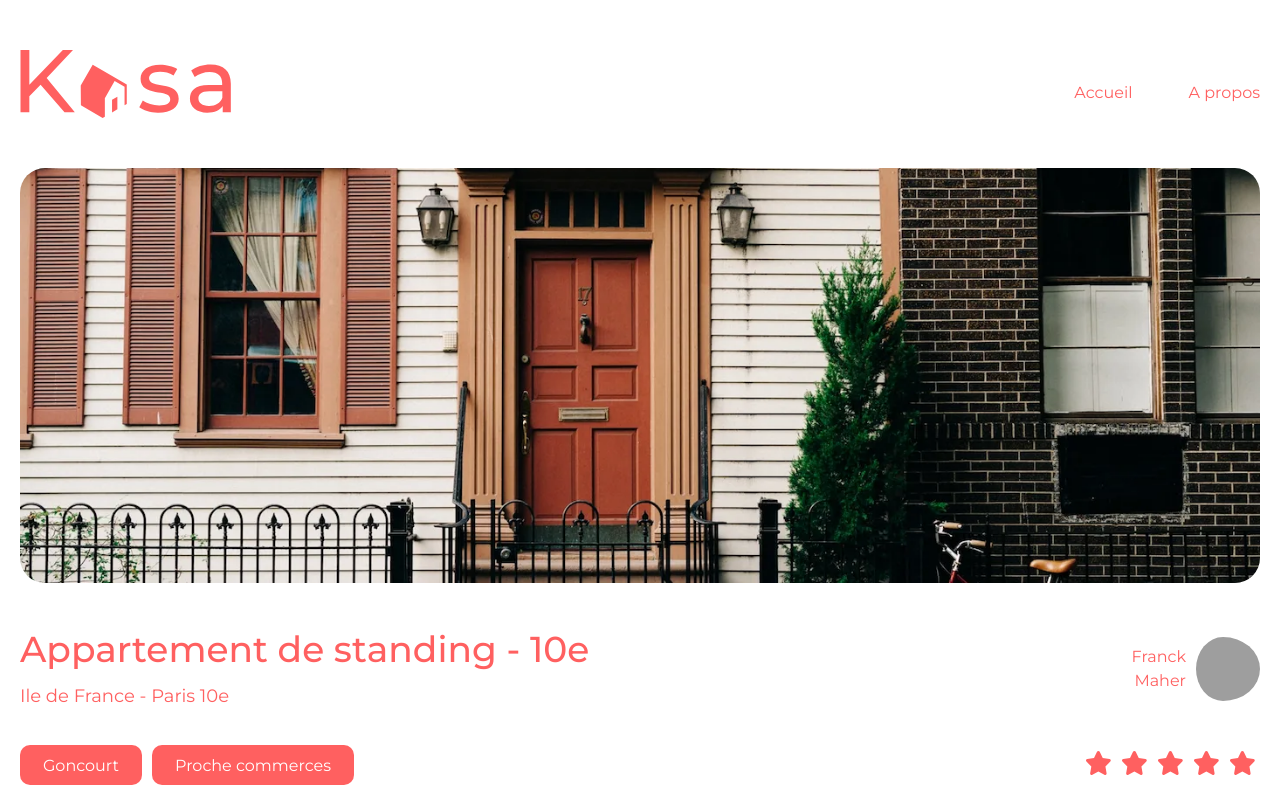
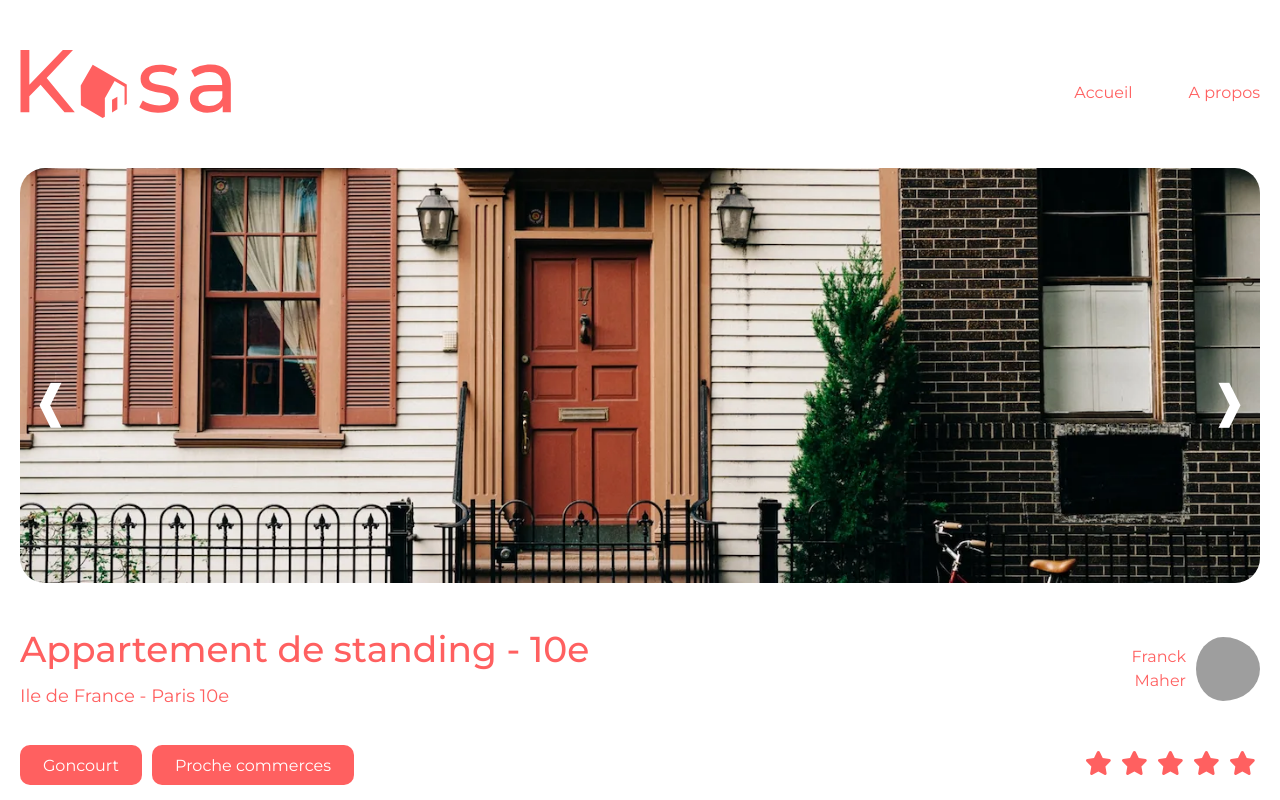
Before and after one commit to MandyTrl/Kasa, a React (Create React App) app: page /logement/0979876d in a window 1280 px wide. Shown: the top 800 px of the page. Built offline with nearby package versions, Linux system fonts and the light colour scheme; grey boxes are pictures that could not be loaded.

Commit message:
slider > add arrows

```diff
--- a/src/components/ui/Caroussel.tsx
+++ /dev/null
@@ -1,12 +0,0 @@
-import React from 'react'
-import HomeBanner from '../../assets/home-banner.webp'
-
-const Caroussel = () => {
-  return (
-    <div className="caroussel">
-      <img src={HomeBanner} alt="caroussel" />
-    </div>
-  )
-}
-
-export default Caroussel
--- /dev/null
+++ b/src/components/ui/Slider.tsx
@@ -0,0 +1,40 @@
+import React, { useState } from 'react'
+import HomeBanner from '../../assets/home-banner.webp'
+
+type SliderProps = {
+  images: string[]
+}
+
+const Slider = ({ images }: SliderProps) => {
+  const [currentIndex, setCurrentIndex] = useState(0)
+
+  const goToPrevious = () => {
+    const isFirstSlide = currentIndex === 0
+    const newIndex = isFirstSlide ? slides.length - 1 : currentIndex - 1
+    setCurrentIndex(newIndex)
+  }
+
+  const goToNext = () => {
+    const isLastSlide = currentIndex === slides.length - 1
+    const newIndex = isLastSlide ? 0 : currentIndex + 1
+    setCurrentIndex(newIndex)
+  }
+
+  return (
+    <div className="slider">
+      <div className="arrow-group">
+        <div onClick={goToPrevious} className="left-arrow">
+          ❰
+        </div>
+        <div onClick={goToNext} className="right-arrow">
+          ❱
+        </div>
+      </div>
+      <div className="inner-slider">
+        <img src={HomeBanner} alt="Slider" />
+      </div>
+    </div>
+  )
+}
+
+export default Slider
--- a/src/pages/Logement/index.tsx
+++ b/src/pages/Logement/index.tsx
@@ -2,7 +2,7 @@ import React from 'react'
 import { useParams } from 'react-router-dom'
 import type { LocationType } from '@/components/Card'
 import Banner from '../../components/Banner'
-import Caroussel from '../../components//ui/Caroussel'
+import Slider from '../../components/ui/Slider'
 import Tag from '../../components/ui/Tag'
 import Rating from '../../components/ui/Rating'
 import Locations from '../../shared/locations.json'
@@ -18,7 +18,7 @@ const Logement = () => {
     <></>
   ) : (
     <div className="main">
-      <Caroussel />
+      <Slider images={location.pictures} />
       {/* <Banner imgSrc={location?.pictures[0]} isLocation /> */}
 
       <div className="main-logement">
--- a/src/styles/globals.scss
+++ b/src/styles/globals.scss
@@ -311,14 +311,34 @@ a p:hover {
 }
 
 //CAROUSSEL
-.caroussel {
+.inner-slider {
   width: 1240px;
   height: 415px;
 }
 
-.caroussel img {
+.slider img {
   width: 1240px;
   height: 415px;
   object-fit: cover;
   border-radius: 25px;
 }
+
+.right-arrow,
+.left-arrow {
+  position: absolute;
+  top: 50%;
+  transform: translate(0, -50%);
+  font-size: 45px;
+  color: #fff;
+  z-index: 1;
+  cursor: pointer;
+  color: #fff;
+}
+
+.right-arrow {
+  right: 32px;
+}
+
+.left-arrow {
+  left: 32px;
+}
```
